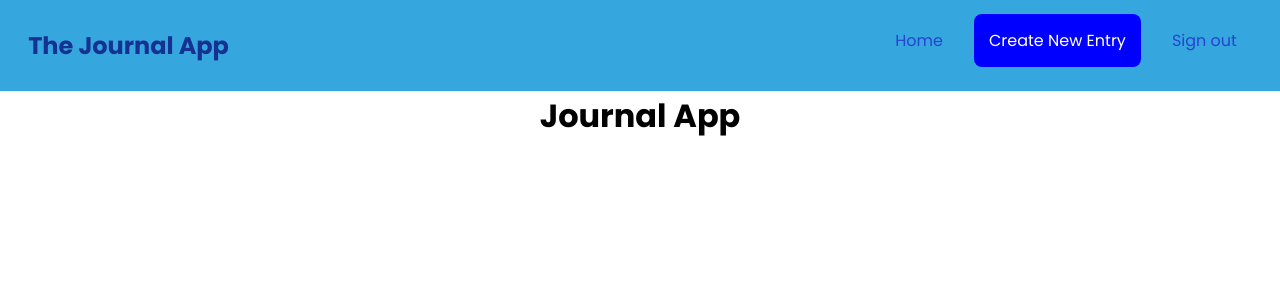
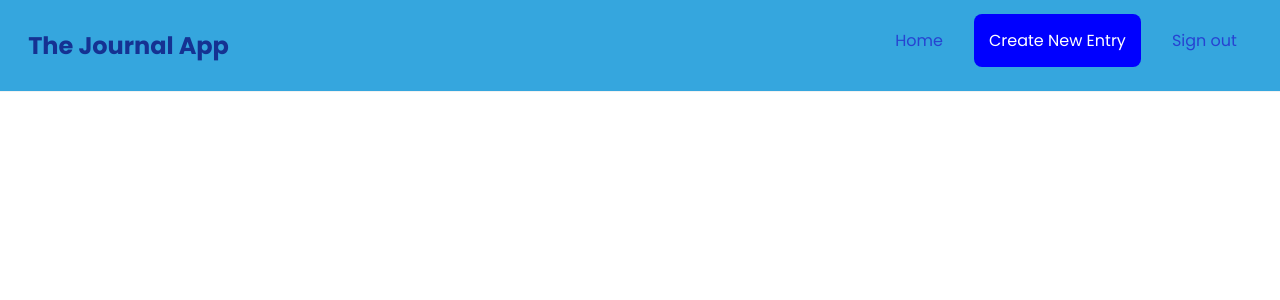
Before and after one commit to vuer13/Journal-Daily, a React (Create React App) app: page / in a window 1280 px wide. Shown: the top 300 px of the page. Built offline with nearby package versions, Linux system fonts and the light colour scheme.

Commit message:
Setting up routing

```diff
--- a/src/App.js
+++ b/src/App.js
@@ -1,13 +1,15 @@
 import './App.css';
 import NavBar from './components/NavBar';
-import { BrowserRouter as Router, Route, Switch } from "react-router-dom";
+import { BrowserRouter as Router, Route, Routes } from "react-router-dom";
 
 function App() {
     return (
         <Router>
             <div className="App">
                 <NavBar />
-                <h1>Journal App</h1>
+                <Routes>
+                    <Route path="/" exact component />
+                </Routes>
             </div>
         </Router>
     );
```
